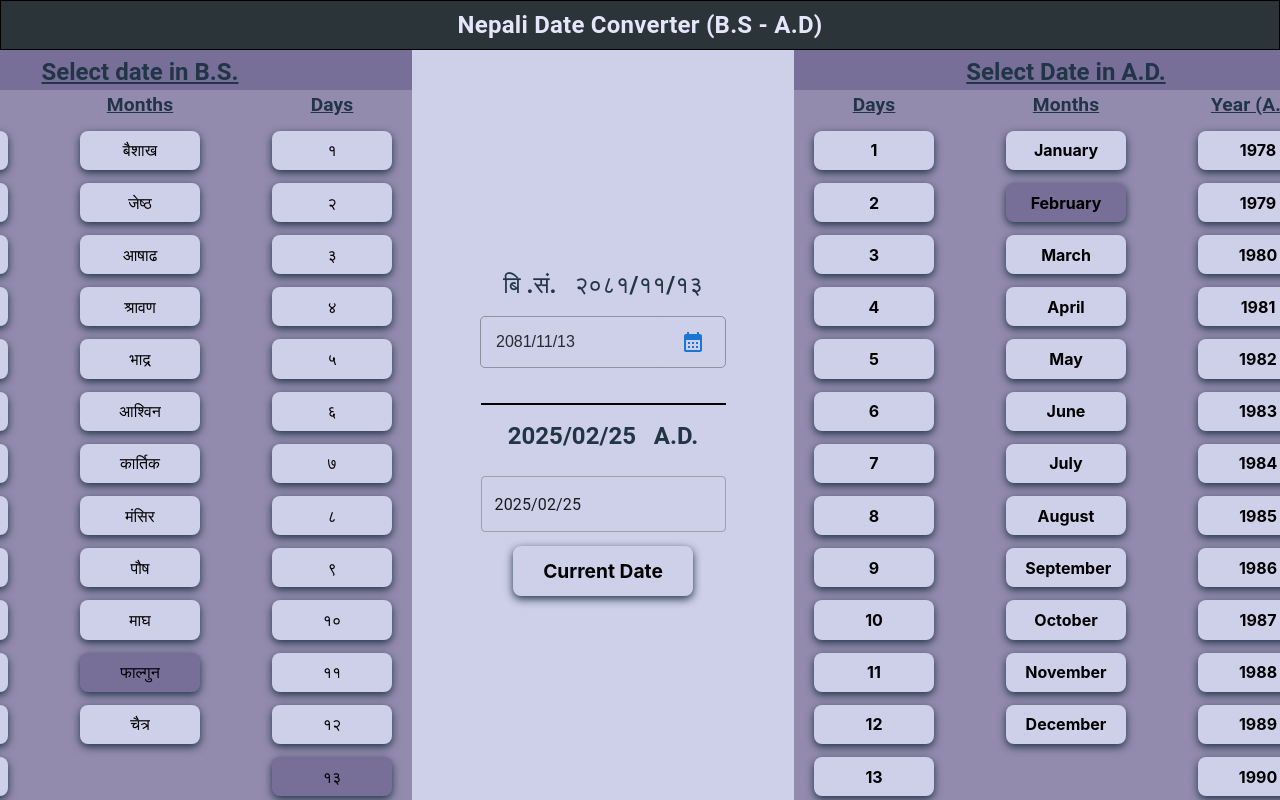
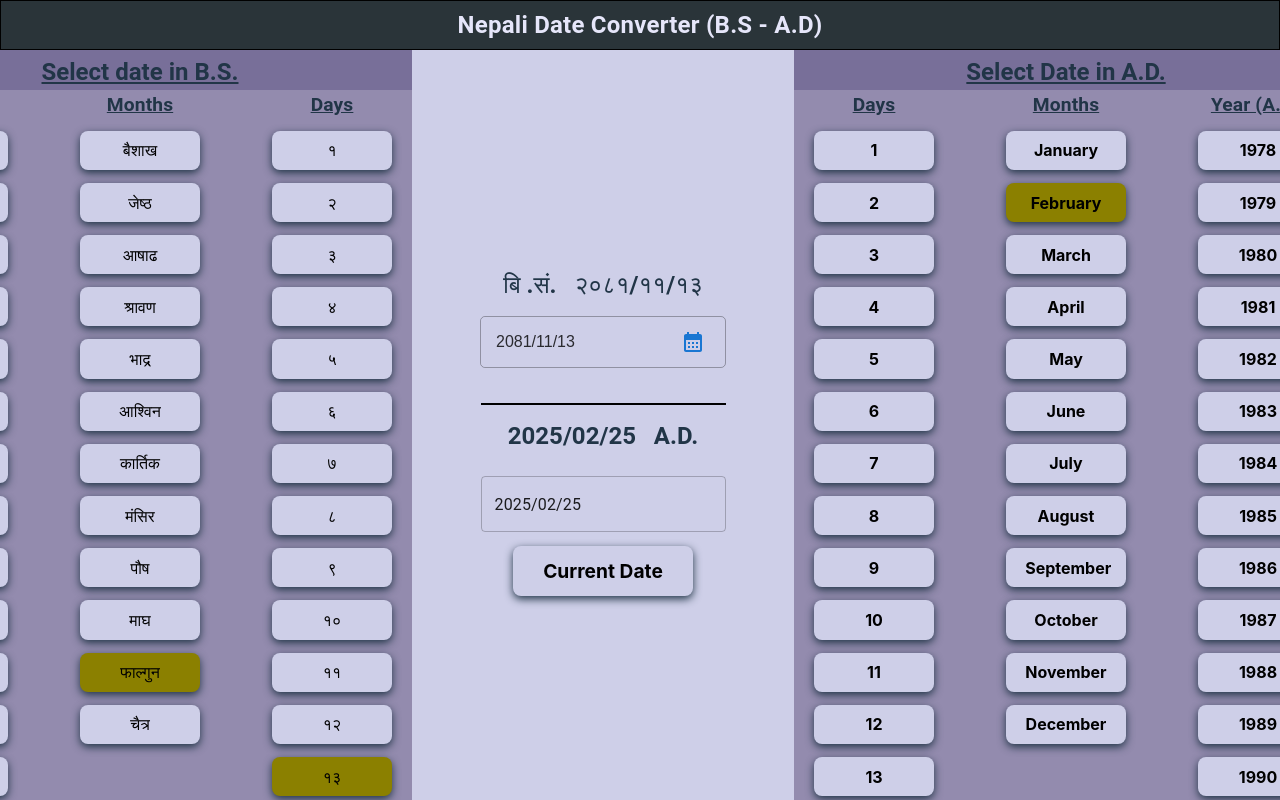
Before and after one commit to bipin-Pariyar2003/Nepali-Date-Picker, a React (Vite) app: page / in a window 1280 px wide. Built offline with nearby package versions, Linux system fonts and the light colour scheme.

Commit message:
version 1.1.1

```diff
--- a/src/Components/UI/DisplayList/index.css
+++ b/src/Components/UI/DisplayList/index.css
@@ -11,5 +11,5 @@
 }
 
 .today {
-  background-color: #786f99;
+  background-color: #8b8000;
 }
```
